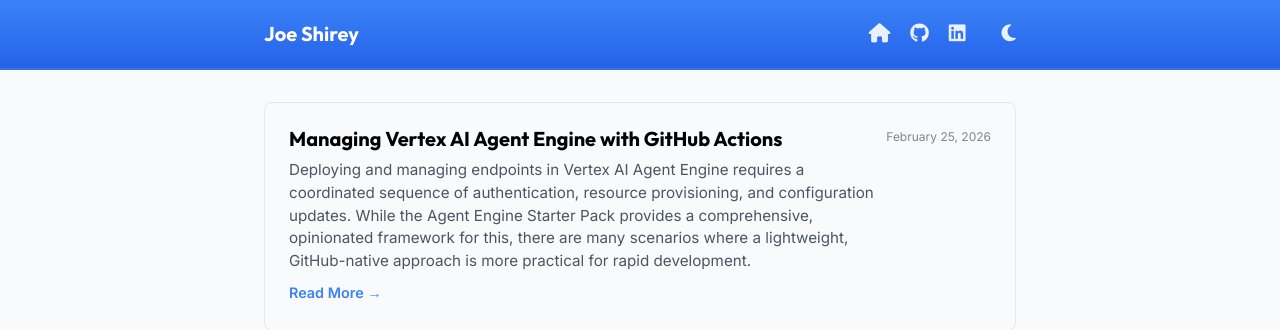
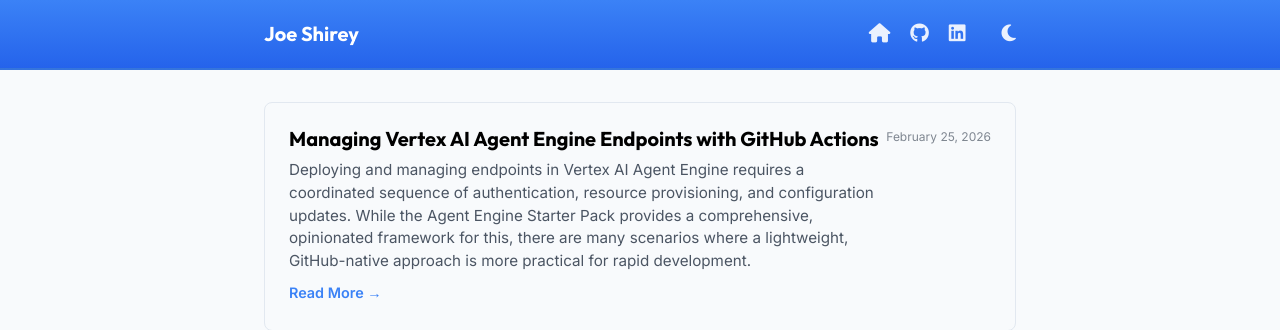
Before and after one commit to joeshirey/joeshirey.github.io, a Jekyll site: the page built from index.md, in a window 1280 px wide. Shown: the top 330 px of the page. Built offline with Jekyll 4.4.1, drawn with Linux system fonts in a browser that asks for light colours.

Commit message:
refactor: Rename blog posts on Vertex AI Agent Engine CI/CD and AI-assisted commit workflows.

```diff
--- a/_posts/2026-02-25-implementing-cicd-for-vertex-ai-agent-engine-with-github-actions.md
+++ b/_posts/2026-02-25-managing-vertex-ai-agent-engine-endpoints.md
@@ -1,6 +1,6 @@
 ---
 layout: post
-title: "Managing Vertex AI Agent Engine with GitHub Actions"
+title: "Managing Vertex AI Agent Engine Endpoints with GitHub Actions"
 date: 2026-02-25
 excerpt: "Deploying and managing endpoints in Vertex AI Agent Engine requires a coordinated sequence of authentication, resource provisioning, and configuration updates. While the Agent Engine Starter Pack provides a comprehensive, opinionated framework for this, there are many scenarios where a lightweight, GitHub-native approach is more practical for rapid development."
 ---
```
Also changed, not shown: _posts/2026-02-24-the-commit-workflow.md (renamed from _posts/2026-02-24-the-ai-assisted-commit-workflow.md, +1 -1 lines).
